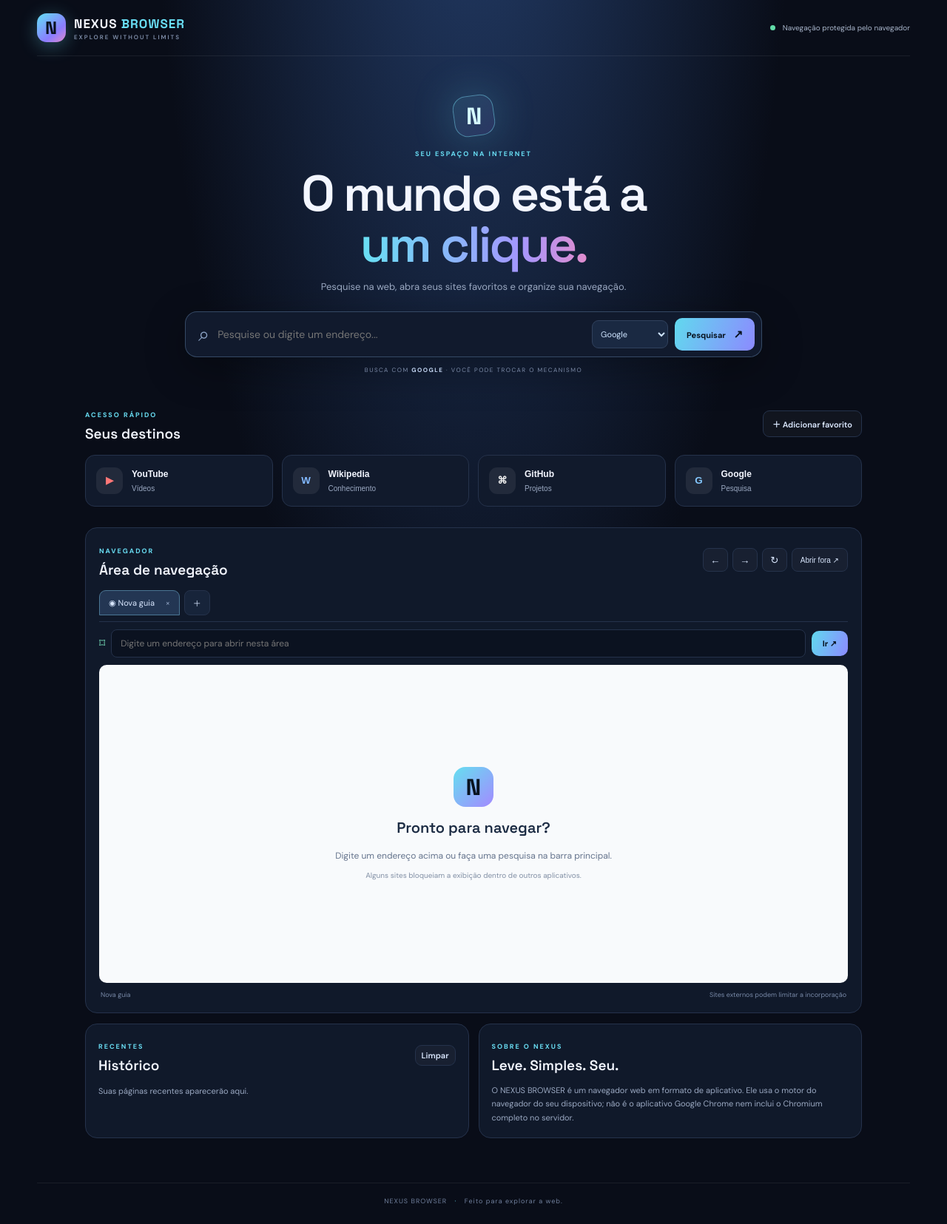
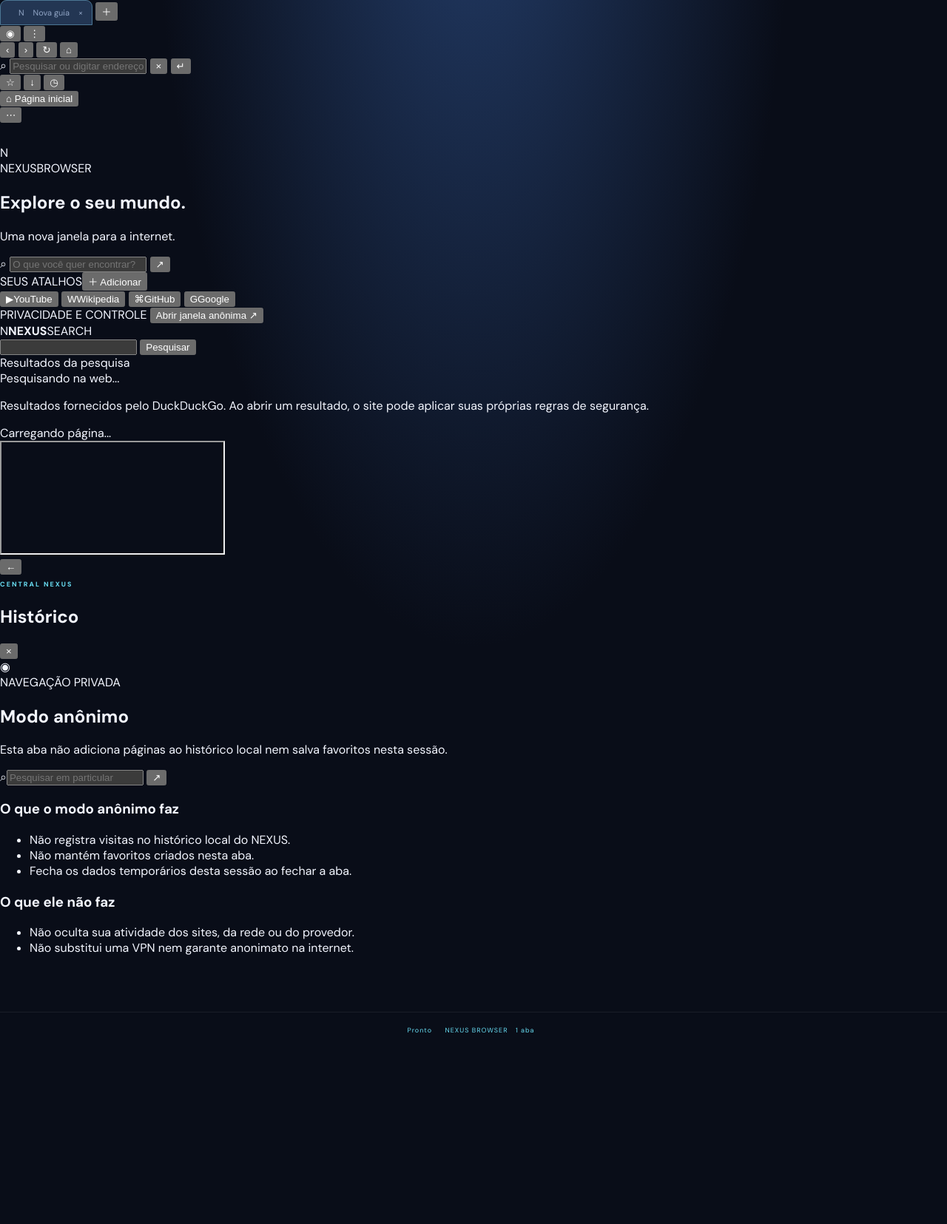
Before and after one commit to davidiasdonacimento-cell/NEXUS-AI., a Flask app: page / in a window 1280 px wide. Shown: the whole page at 74% size. After the commit the page ends 1397 px from the top, so only its background shows below. Run offline with Flask 3, Linux system fonts and the light colour scheme.

Commit message:
Redesign NEXUS with browser chrome, tabs and private workspace

```diff
--- a/templates/index.html
+++ b/templates/index.html
@@ -1,54 +1,187 @@
 <!doctype html>
 <html lang="pt-BR">
 <head>
-  <meta charset="utf-8"><meta name="viewport" content="width=device-width,initial-scale=1,viewport-fit=cover">
-  <meta name="theme-color" content="#090d18"><meta name="description" content="NEXUS BROWSER — navegue e pesquise na web.">
-  <link rel="manifest" href="/static/manifest.webmanifest"><link rel="icon" href="/static/icon.svg" type="image/svg+xml">
+  <meta charset="utf-8">
+  <meta name="viewport" content="width=device-width,initial-scale=1,viewport-fit=cover">
+  <meta name="theme-color" content="#080d18">
+  <meta name="description" content="NEXUS BROWSER — seu espaço pessoal para navegar na internet.">
+  <link rel="manifest" href="/static/manifest.webmanifest">
+  <link rel="icon" href="/static/icon.svg" type="image/svg+xml">
   <link rel="stylesheet" href="{{ url_for('static', filename='style.css') }}">
   <title>NEXUS BROWSER</title>
 </head>
 <body>
-<div class="app">
-  <header class="top">
-    <a class="brand" href="/" aria-label="NEXUS BROWSER"><span class="logo">N</span><span>NEXUS <b>BROWSER</b><small>EXPLORE WITHOUT LIMITS</small></span></a>
-    <div class="top-actions"><button id="installBtn" class="install hidden">＋ Instalar</button><span class="secure"><i></i> Navegação protegida pelo navegador</span></div>
+  <div class="browser" id="browser">
+    <header class="chrome">
+      <div class="tab-strip" id="tabStrip" role="tablist" aria-label="Abas abertas">
+        <button class="tab active" data-tab-id="welcome" role="tab" aria-selected="true">
+          <span class="tab-favicon">N</span><span class="tab-title">Nova guia</span><span class="tab-close" aria-label="Fechar aba">×</span>
+        </button>
+        <button class="add-tab" id="newTab" title="Nova aba (Ctrl+T)" aria-label="Nova aba">＋</button>
+      </div>
+      <div class="window-actions">
+        <button class="icon-button" id="privateToggle" title="Nova aba anônima (Ctrl+Shift+N)" aria-label="Modo anônimo">◉</button>
+        <button class="icon-button" id="menuButton" title="Menu" aria-label="Abrir menu">⋮</button>
+      </div>
     </header>
-  <main>
-    <section class="hero">
-      <div class="orb"><span>N</span></div>
-      <div class="eyebrow">SEU ESPAÇO NA INTERNET</div>
-      <h1>O mundo está a<br><span>um clique.</span></h1>
-      <p>Pesquise na web, abra seus sites favoritos e organize sua navegação.</p>
-      <form id="searchForm" class="searchbox">
-        <span class="search-icon">⌕</span>
-        <input id="address" autocomplete="off" placeholder="Pesquise ou digite um endereço..." aria-label="Pesquisar ou digitar endereço" required>
-        <select id="engine" aria-label="Mecanismo de pesquisa">
-          <option value="google">Google</option><option value="bing">Bing</option><option value="duckduckgo">DuckDuckGo</option><option value="brave">Brave</option>
-        </select>
-        <button type="submit">Pesquisar <span>↗</span></button>
+
+    <nav class="toolbar" aria-label="Controles do navegador">
+      <div class="nav-buttons">
+        <button class="round-button" id="back" title="Voltar (Alt+←)" aria-label="Voltar">‹</button>
+        <button class="round-button" id="forward" title="Avançar (Alt+→)" aria-label="Avançar">›</button>
+        <button class="round-button" id="reload" title="Recarregar" aria-label="Recarregar">↻</button>
+        <button class="round-button home-button" id="homeButton" title="Página inicial" aria-label="Página inicial">⌂</button>
+      </div>
+      <form class="omnibox" id="addressForm">
+        <span class="security-icon" id="securityIcon">⌕</span>
+        <input id="address" type="text" autocomplete="off" autocapitalize="off" spellcheck="false"
+          placeholder="Pesquisar ou digitar endereço" aria-label="Pesquisar ou digitar endereço">
+        <button type="button" id="clearAddress" class="clear-address" aria-label="Limpar endereço">×</button>
+        <button type="submit" class="go-button" aria-label="Ir para endereço">↵</button>
       </form>
-      <div class="engine-note">BUSCA COM <b id="engineLabel">GOOGLE</b> · VOCÊ PODE TROCAR O MECANISMO</div>
+      <div class="toolbar-actions">
+        <button class="round-button" id="bookmarkCurrent" title="Adicionar favorito" aria-label="Adicionar favorito">☆</button>
+        <button class="round-button" id="downloadsButton" title="Downloads" aria-label="Downloads">↓</button>
+        <button class="round-button" id="historyButton" title="Histórico" aria-label="Histórico">◷</button>
+      </div>
+    </nav>
+
+    <div class="bookmark-bar" id="bookmarkBar">
+      <button class="bookmark-shortcut" data-action="home">⌂ Página inicial</button>
+      <span class="bookmark-separator"></span>
+      <div id="bookmarkShortcuts" class="bookmark-shortcuts"></div>
+      <button class="bookmark-manage" id="manageBookmarks" title="Gerenciar favoritos">⋯</button>
+    </div>
+
+    <main class="stage">
+      <section class="start-page page-view active" id="startPage" aria-label="Página inicial do NEXUS">
+        <div class="start-content">
+          <div class="start-brand">
+            <div class="brand-mark">N</div>
+            <div class="brand-name">NEXUS<span>BROWSER</span></div>
+          </div>
+          <div class="start-date" id="startDate"></div>
+          <h1>Explore o seu mundo.</h1>
+          <p class="start-subtitle">Uma nova janela para a internet.</p>
+          <form class="start-search" id="startSearchForm">
+            <span class="search-symbol">⌕</span>
+            <input id="startSearch" placeholder="O que você quer encontrar?" autocomplete="off" aria-label="Pesquisar na web">
+            <button type="submit" aria-label="Pesquisar">↗</button>
+          </form>
+          <div class="quick-heading"><span>SEUS ATALHOS</span><button id="addShortcut">＋ Adicionar</button></div>
+          <div class="quick-grid" id="quickGrid">
+            <button class="quick-card" data-url="https://www.youtube.com"><span class="quick-icon youtube">▶</span><span>YouTube</span></button>
+            <button class="quick-card" data-url="https://www.wikipedia.org"><span class="quick-icon wiki">W</span><span>Wikipedia</span></button>
+            <button class="quick-card" data-url="https://github.com"><span class="quick-icon github">⌘</span><span>GitHub</span></button>
+            <button class="quick-card" data-url="https://www.google.com"><span class="quick-icon google">G</span><span>Google</span></button>
+          </div>
+          <div class="start-footer">
+            <span>PRIVACIDADE E CONTROLE</span>
+            <button id="startPrivate">Abrir janela anônima <span>↗</span></button>
+          </div>
+        </div>
       </section>
-    <section class="workspace">
-      <div class="section-head"><div><span class="eyebrow">ACESSO RÁPIDO</span><h2>Seus destinos</h2></div><button id="addFavorite" class="outline">＋ Adicionar favorito</button></div>
-      <div id="favorites" class="favorites">
-        <button class="site" data-url="https://www.youtube.com"><span class="site-icon red">▶</span><b>YouTube</b><small>Vídeos</small></button>
-        <button class="site" data-url="https://www.wikipedia.org"><span class="site-icon blue">W</span><b>Wikipedia</b><small>Conhecimento</small></button>
-        <button class="site" data-url="https://www.github.com"><span class="site-icon dark">⌘</span><b>GitHub</b><small>Projetos</small></button>
-        <button class="site" data-url="https://www.google.com"><span class="site-icon multicolor">G</span><b>Google</b><small>Pesquisa</small></button>
+
+      <section class="search-page page-view" id="searchPage" aria-label="Resultados da pesquisa">
+        <div class="results-wrap">
+          <div class="results-brand"><span class="mini-mark">N</span><b>NEXUS</b><span>SEARCH</span></div>
+          <form class="results-search" id="resultsSearchForm">
+            <input id="resultsQuery" aria-label="Editar pesquisa">
+            <button type="submit">Pesquisar</button>
+          </form>
+          <div class="results-meta" id="resultsMeta">Resultados da pesquisa</div>
+          <div id="searchResults" class="search-results">
+            <div class="loading-state"><span class="spinner"></span> Pesquisando na web...</div>
           </div>
-      <div class="browser-panel">
-        <div class="panel-head"><div><span class="eyebrow">NAVEGADOR</span><h2>Área de navegação</h2></div><div class="nav-controls"><button id="back" title="Voltar">←</button><button id="forward" title="Avançar">→</button><button id="reload" title="Recarregar">↻</button><button id="openExternal" class="external">Abrir fora ↗</button></div></div>
-        <div class="tabs" id="tabs"><button class="tab active" data-tab="0">◉ Nova guia <span>×</span></button><button id="newTab" class="new-tab" title="Nova guia">＋</button></div>
-        <div class="viewbar"><span class="lock">⌑</span><input id="pageAddress" placeholder="Digite um endereço para abrir nesta área"><button id="goPage">Ir ↗</button></div>
-        <div class="frame-wrap" id="frameWrap"><div class="welcome-frame" id="welcomeFrame"><div class="welcome-symbol">N</div><h3>Pronto para navegar?</h3><p>Digite um endereço acima ou faça uma pesquisa na barra principal.</p><span>Alguns sites bloqueiam a exibição dentro de outros aplicativos.</span></div><iframe id="pageFrame" title="Página da web" referrerpolicy="strict-origin-when-cross-origin" allow="fullscreen; autoplay; encrypted-media; picture-in-picture; clipboard-read; clipboard-write"></iframe></div>
-        <div class="frame-foot"><span id="pageStatus">Nova guia</span><span>Sites externos podem limitar a incorporação</span></div>
+          <p class="search-disclaimer">Resultados fornecidos pelo DuckDuckGo. Ao abrir um resultado, o site pode aplicar suas próprias regras de segurança.</p>
         </div>
-      <div class="bottom-grid"><section class="mini-panel"><div class="section-head"><div><span class="eyebrow">RECENTES</span><h2>Histórico</h2></div><button id="clearHistory" class="text-button">Limpar</button></div><div id="history" class="history"><p class="empty">Suas páginas recentes aparecerão aqui.</p></div></section><section class="mini-panel info"><span class="eyebrow">SOBRE O NEXUS</span><h2>Leve. Simples. Seu.</h2><p>O NEXUS BROWSER é um navegador web em formato de aplicativo. Ele usa o motor do navegador do seu dispositivo; não é o aplicativo Google Chrome nem inclui o Chromium completo no servidor.</p></section></div>
+      </section>
+
+      <section class="web-page page-view" id="webPage" aria-label="Página do site">
+        <div class="web-loading" id="webLoading"><span class="spinner"></span><span>Carregando página...</span></div>
+        <div class="blocked-notice hidden" id="blockedNotice">
+          <div class="blocked-icon">↗</div>
+          <h2>Este site não permite exibição incorporada</h2>
+          <p>Alguns sites bloqueiam a abertura dentro de outros aplicativos por políticas de segurança. Isso é uma restrição do próprio site.</p>
+          <button id="openBlockedExternal">Abrir em uma nova guia do dispositivo</button>
+          <button class="secondary-button" id="backToStart">Voltar à página inicial</button>
+        </div>
+        <iframe id="pageFrame" title="Conteúdo da página" referrerpolicy="strict-origin-when-cross-origin"
+          allow="fullscreen; autoplay; encrypted-media; picture-in-picture" sandbox="allow-forms allow-scripts allow-same-origin allow-popups allow-popups-to-escape-sandbox allow-downloads"></iframe>
+      </section>
+
+      <section class="panel-page page-view" id="panelPage" aria-label="Painel do navegador">
+        <div class="panel-container">
+          <div class="panel-heading">
+            <button class="panel-back" id="panelBack">←</button>
+            <div><span class="eyebrow">CENTRAL NEXUS</span><h2 id="panelTitle">Histórico</h2></div>
+            <button class="panel-close" id="panelClose">×</button>
+          </div>
+          <div id="panelContent" class="panel-content"></div>
+        </div>
+      </section>
+
+      <section class="private-page page-view" id="privatePage" aria-label="Página inicial anônima">
+        <div class="private-content">
+          <div class="private-symbol">◉</div>
+          <span class="private-label">NAVEGAÇÃO PRIVADA</span>
+          <h1>Modo anônimo</h1>
+          <p>Esta aba não adiciona páginas ao histórico local nem salva favoritos nesta sessão.</p>
+          <div class="private-search-box">
+            <form id="privateSearchForm">
+              <span>⌕</span><input id="privateSearch" placeholder="Pesquisar em particular" autocomplete="off">
+              <button type="submit">↗</button>
+            </form>
+          </div>
+          <div class="private-info">
+            <h3>O que o modo anônimo faz</h3>
+            <ul>
+              <li>Não registra visitas no histórico local do NEXUS.</li>
+              <li>Não mantém favoritos criados nesta aba.</li>
+              <li>Fecha os dados temporários desta sessão ao fechar a aba.</li>
+            </ul>
+            <h3>O que ele não faz</h3>
+            <ul>
+              <li>Não oculta sua atividade dos sites, da rede ou do provedor.</li>
+              <li>Não substitui uma VPN nem garante anonimato na internet.</li>
+            </ul>
+          </div>
+        </div>
       </section>
     </main>
-  <footer> NEXUS BROWSER <span>·</span> Feito para explorar a web.</footer>
+
+    <footer class="status-bar">
+      <span id="statusText">Pronto</span>
+      <span class="status-right"><i></i> NEXUS BROWSER <span id="tabCounter">1 aba</span></span>
+    </footer>
   </div>
-<div id="toast" class="toast"></div>
+
+  <div class="menu-popover hidden" id="menuPopover">
+    <button data-panel="history">◷ <span>Histórico</span></button>
+    <button data-panel="bookmarks">☆ <span>Favoritos</span></button>
+    <button data-panel="downloads">↓ <span>Downloads</span></button>
+    <button data-panel="settings">⚙ <span>Configurações</span></button>
+    <button data-action="new-private">◉ <span>Nova aba anônima</span></button>
+    <button data-action="clear-data">⌫ <span>Limpar dados locais</span></button>
+    <div class="menu-divider"></div>
+    <div class="menu-shortcuts">Atalhos: Ctrl+T nova aba · Ctrl+W fechar</div>
+  </div>
+
+  <div class="modal-backdrop hidden" id="modalBackdrop">
+    <section class="modal" role="dialog" aria-modal="true" aria-labelledby="modalTitle">
+      <div class="modal-head"><h2 id="modalTitle">Adicionar atalho</h2><button id="modalClose" aria-label="Fechar">×</button></div>
+      <form id="modalForm">
+        <label for="modalName">Nome</label>
+        <input id="modalName" maxlength="40" required placeholder="Ex.: Meu site">
+        <label for="modalUrl">Endereço do site</label>
+        <input id="modalUrl" maxlength="2048" required placeholder="https://exemplo.com">
+        <p id="modalError" class="form-error"></p>
+        <div class="modal-actions"><button type="button" class="secondary-button" id="modalCancel">Cancelar</button><button type="submit" class="primary-button">Salvar atalho</button></div>
+      </form>
+    </section>
+  </div>
+
+  <div class="toast" id="toast" role="status" aria-live="polite"></div>
   <script src="{{ url_for('static', filename='app.js') }}" defer></script>
-</body></html>
+</body>
+</html>
```
Lines whose indentation alone changed are shown as unchanged.
